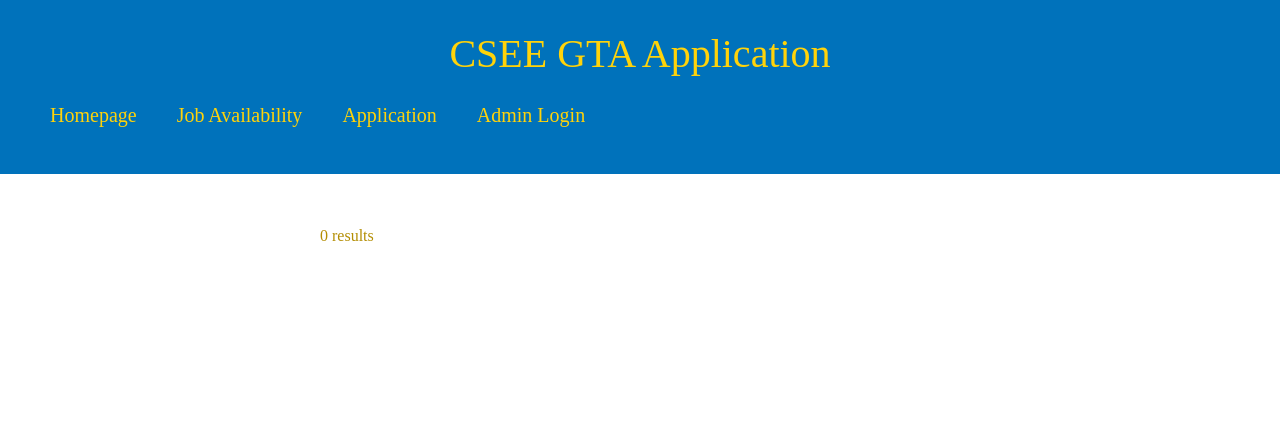
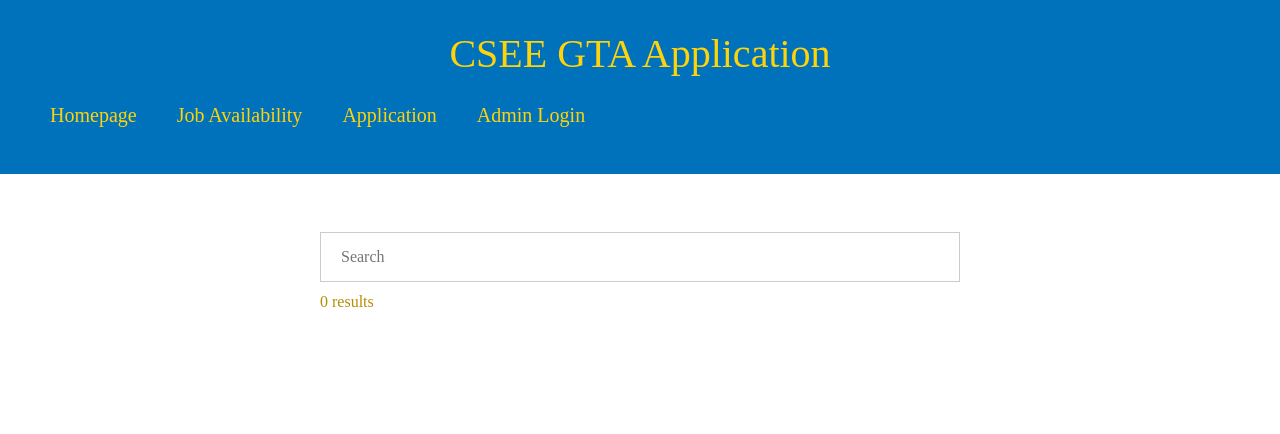
Before and after one commit to apatters04/CS451-SCAM-Capstone, a PHP site: page /project/joblistings.php in a window 1280 px wide. Shown: the top 434 px of the page. Run offline with PHP 8.4, Linux system fonts and the light colour scheme; data that the repository does not hold is empty; some libraries are stand-ins or nearby versions.

Commit message:
filter attempt1

```diff
--- a/joblistings.php
+++ b/joblistings.php
@@ -22,7 +22,9 @@
 
     <div class="container">
 
+        <input type="text" id="myInput" onKeyUp="jobFilter()" placeholder="Search">
 
+        <table class="table table-bordered" id="dataTable" width="100%" cellspacing="0">
 
         <?php
         $servername = "localhost";
@@ -46,7 +48,7 @@
 
             if ($result->num_rows > 0) {
                 // Output table headers
-                echo "<table class='table table-hover'>
+                echo "<table class='table table-hover' id='myTable'>
                         <tr>
                             <th scope='col'>Job Type</th>
                             <th>Course</th>
```
Also changed, not shown: script.js (line endings or trailing spaces).
